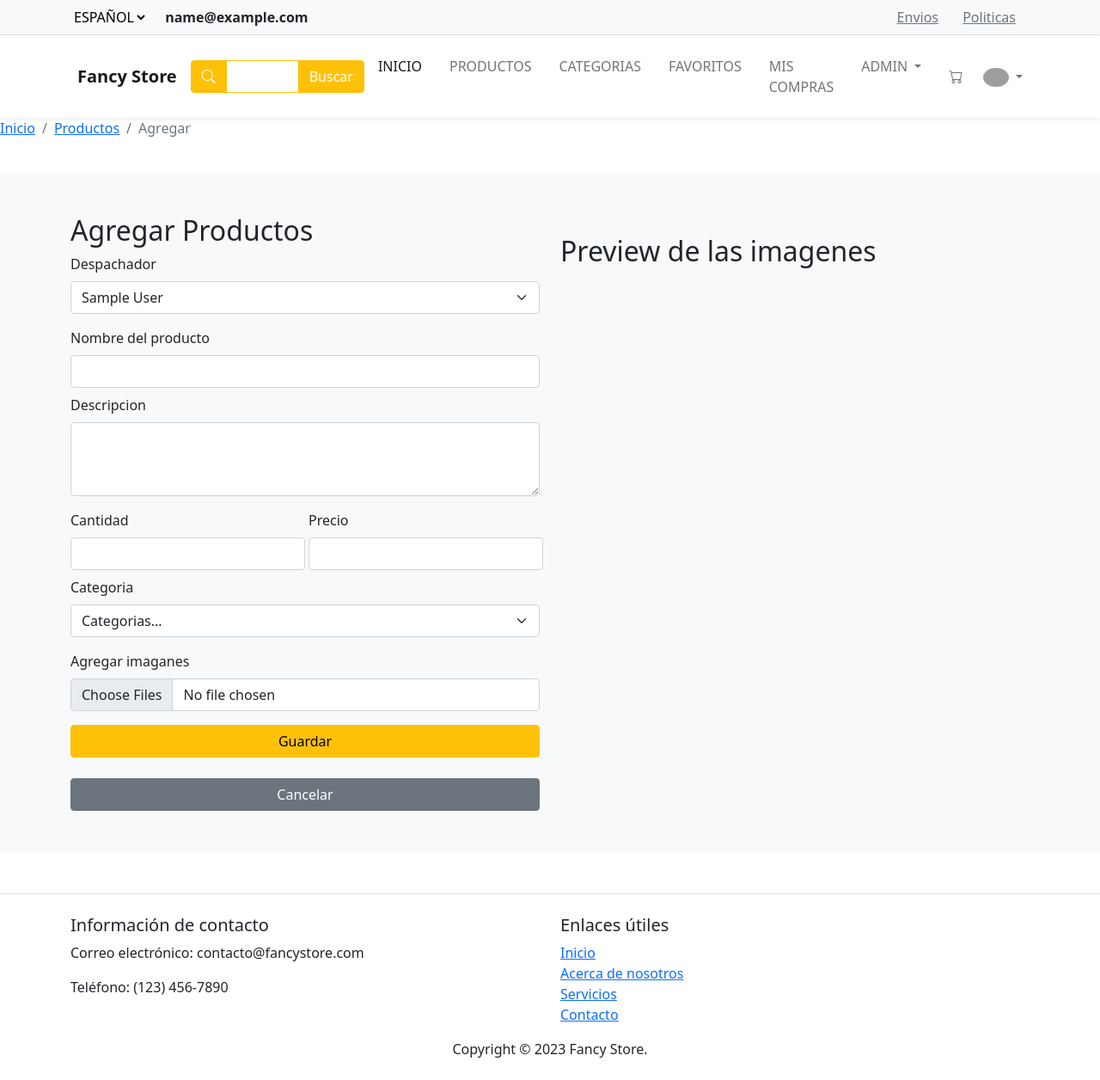
After one commit to diegochable27/scartyflix, a PHP site: page /shops/AgregarProductos.php in a window 1280 px wide. The commit adds this page. Shown: the whole page at 86% size. Run offline with PHP 8.4, Linux system fonts and the light colour scheme; the visitor is signed in with stand-in values (Sample User, id 1); data that the repository does not hold is empty; some libraries are stand-ins or nearby versions; grey boxes are pictures that could not be loaded.

Commit message:
hice el agregar productos

```diff
--- /dev/null
+++ b/AgregarProductos.php
@@ -0,0 +1,115 @@
+<!DOCTYPE html>
+<html lang="en">
+<head>
+    <meta charset="UTF-8">
+    <meta name="viewport" content="width=device-width, initial-scale=1.0">
+    <link href="./bootstrap-5.0.2-dist/css/bootstrap.min.css" rel="stylesheet">
+    <script src="./bootstrap-5.0.2-dist/js/bootstrap.bundle.js.map"></script>
+    <link href="./styles/styles.css" rel="stylesheet">
+    <link rel="stylesheet" href="https://cdn.jsdelivr.net/npm/bootstrap-icons@1.11.1/font/bootstrap-icons.css">
+    <script src="./bootstrap-5.0.2-dist/js/bootstrap.bundle.min.js"></script>
+    <link href="./styles/navbarestilos.css">
+    <script src="https://ajax.googleapis.com/ajax/libs/jquery/3.5.1/jquery.min.js"></script>
+    <link href="./styles/AgregarStyles.css" />
+    <title>Agregar</title>
+</head>
+<body >
+    <?php
+    session_start();
+    include_once "./public/navbar/navbar.php";
+    include("./db/conexion.php");
+    $id = $_SESSION['id'];
+    $nombre = $_SESSION['nombre'];
+
+    ?>
+    <nav aria-label="breadcrumb margen">
+        <ol class="breadcrumb">
+            <li class="breadcrumb-item"><a href="http://localhost/shops/index.php">Inicio</a></li>
+            <li class="breadcrumb-item"><a href="./productos.php">Productos</a></li>
+            <li class="breadcrumb-item active" aria-current="page">Agregar</li>
+        </ol>
+    </nav>
+    <br>
+    <div class="bg-light py-5">
+        <div class="container">
+            <div class="row">
+                <div class="col-md-6">
+                    <form action="" class="form form-inline" method="post" enctype="multipart/form-data">
+                        <h2 class="title-form">Agregar Productos</h2>
+                        <div class="mb-3">
+                            <label class="form-label" for="inlineFormCustomSelectPref">Despachador</label>
+                            <select class="form-select" name="despachador" id="inlineFormCustomSelectPref">
+                                <option value= <?php echo $id ?> selected> <?php echo $nombre ?></option>
+
+                            </select>
+                        </div>
+                        <div>
+                            <label for="nombre" class="form-label font-weight-bold">Nombre del producto</label>
+                            <input type="text" class="form-control mb-2" name="nombre" id="nombre" >
+                        </div>
+                        <div class="mb-3">
+                            <label for="descripcion" class="form-label font-weight-bold">Descripcion</label>
+                            <textarea class="form-control" name="descripcion" id="descripcion" rows="3"></textarea>
+                        </div>
+
+                        <div class="col-12 d-flex flex-column">
+                            <div class="d-flex">
+                                <div class="col-6">
+                                    <label for="cantidad" class="form-label font-weight-bold">Cantidad</label>
+                                    <input type="number" class="form-control " name="cantidad" id="cantidad" >
+                                </div>
+                                <div class="col-6">
+                                    <label for="precio" class="form-label font-weight-bold ms-1">Precio</label>
+                                    <input type="number" step="any"  class="form-control mb-2 ms-1" name="precio" id="precio">
+                                </div>
+
+
+                            </div>
+                        </div>
+
+                        <div class="mb-3">
+                            <label class="form-label" for="inlineFormCustomSelectPref">Categoria</label>
+                            <select class="form-select" name="Categoria" id="inlineFormCustomSelectPref">
+                                <option selected>Categorias...</option>
+                                <?php
+
+                                    $sql = "SELECT * FROM categoria";
+                                    $result = mysqli_query($conexion, $sql);
+                                    $row = mysqli_fetch_array($result);
+                                    while($row = mysqli_fetch_array($result)){
+                                        $id = $row['id_categoria'];
+                                        $nombre = $row['nombre'];
+                                        echo "<option value='$id'>$nombre</option>";
+                                    }
+                                ?>
+                            </select>
+                        </div>
+                        <div class="mb-3">
+                            <label for="validatedCustomFile" class="form-label">Agregar imaganes</label>
+                            <input type="file" class="form-control" id="validatedCustomFile"  name="imagenes[]"  multiple required>
+                            <div class="invalid-feedback">Agrega imagenes</div>
+                        </div>
+                        <div class="flex-column">
+                            <button type="submit" class="btn btn-warning w-100">Guardar</button>
+                            <br>
+                            <br>
+                            <a href="./productos.php" class="btn btn-secondary w-100">Cancelar</a>
+                        </div>
+
+                    </form>
+
+                </div>
+                <div class="col-md-6">
+                    <br>
+                    <h2 class="title-form">Preview de las imagenes</h2>
+                    <div class=" w-100 h-auto" id="preview-container"></div>
+                </div>
+            </div>
+        </div>
+    </div>
+    <br>
+    <br>
+    <?php include_once "./public/footer/footer.php"; ?>
+    <script src="./js/image.js"></script>
+</body>
+</html>
--- /dev/null
+++ b/js/image.js
@@ -0,0 +1,70 @@
+
+$(document).on("change", "#validatedCustomFile", function () {
+    console.log(this.files);
+    var files = this.files;
+    var element;
+
+    var suportedFiles = ["image/jpeg", "image/png", "image/gif", "image/jpg"];
+    var seEncontraronArchivosNoValidos = false;
+
+    for (var i = 0; i < files.length; i++) {
+        element = files[i];
+
+        if (suportedFiles.indexOf(element.type) != -1) {
+            createPreview(element);
+        } else {
+            seEncontraronArchivosNoValidos = true;
+        }
+    }
+
+    if (seEncontraronArchivosNoValidos) {
+        alert("Se encontraron archivos no validos");
+    } else {
+        alert("Todos los archivos son validos");
+    }
+})
+
+function createPreview(file) {
+    var imgCodified = URL.createObjectURL(file);
+    var img = $('<img class="img-thumbnail" width="200px" height="200px" src="'+ imgCodified +'" alt ="productos">')
+
+
+    // Añade la imagen al contenedor de previsualización
+    $('#preview-container').append(img);
+}
+
+
+/*
+$(document).on("change", "#validatedCustomFile", function () {
+    console.log(this.files);
+    var files = this.files;
+    var element;
+
+    var suportedFiles = ["image/jpeg", "image/png", "image/gif", "image/jpg"];
+    var seEncontraronArchivosNoValidos = false;
+
+    for (var i = 0; i < files.length; i++) {
+        element = files[i];
+
+        if (suportedFiles.indexOf(element.type) != -1) {
+            createPreview(element);
+        }else{
+            seEncontraronArchivosNoValidos = true;
+        }
+    }
+
+    if(seEncontraronArchivosNoValidos){
+        alert("Se encontraron archivos no validos");
+    }else{
+        alert("Todos los archivos son validos");
+    }
+
+
+})
+
+function createPreview(file) {
+    var imgCodified = URL.createObjectURL(file);
+    var img = $('<div class = "col-lg-2 col-md-3 col-sm-4 col-xs-12"> <div class="image-container"> <figure><img src="'+ imgCodified +'" alt ="productos"> <figcaption> <li class="icon-cross"></li> </figcaption></figure></div> </div>')
+
+    $(img).insertBefore("#CuadroImage");
+}*/
--- a/js/validacion.js
+++ b/js/validacion.js
@@ -1,4 +1,4 @@
 
 function hola () {
-    return  alert("Hola")
+    return alert("Hola")
 }
--- /dev/null
+++ b/public/Styles.php
@@ -0,0 +1,5 @@
+<script src="./bootstrap-5.0.2-dist/js/bootstrap.bundle.js.map"></script>
+<link href="./styles/styles.css" rel="stylesheet">
+<link rel="stylesheet" href="https://cdn.jsdelivr.net/npm/bootstrap-icons@1.11.1/font/bootstrap-icons.css">
+<script src="./bootstrap-5.0.2-dist/js/bootstrap.bundle.min.js"></script>
+<link href="./styles/navbarestilos.css">
--- a/styles/styles.css
+++ b/styles/styles.css
@@ -16,3 +16,8 @@
     /* W3C, IE 10+/ Edge, Firefox 16+, Chrome 26+, Opera 12+, Safari 7+
     background: linear-gradient(to right, rgba(106, 17, 203, 1), rgba(37, 117, 252, 1))
     }*/
+
+
+.btn-primary {
+  background-color: yellow !important;
+}
```
Also changed, not shown: configuracion.php (+16 -6 lines), productos.php (+10 -1 lines), db/AgregarProductos.php (added), styles/AgregarStyles.css (added).
